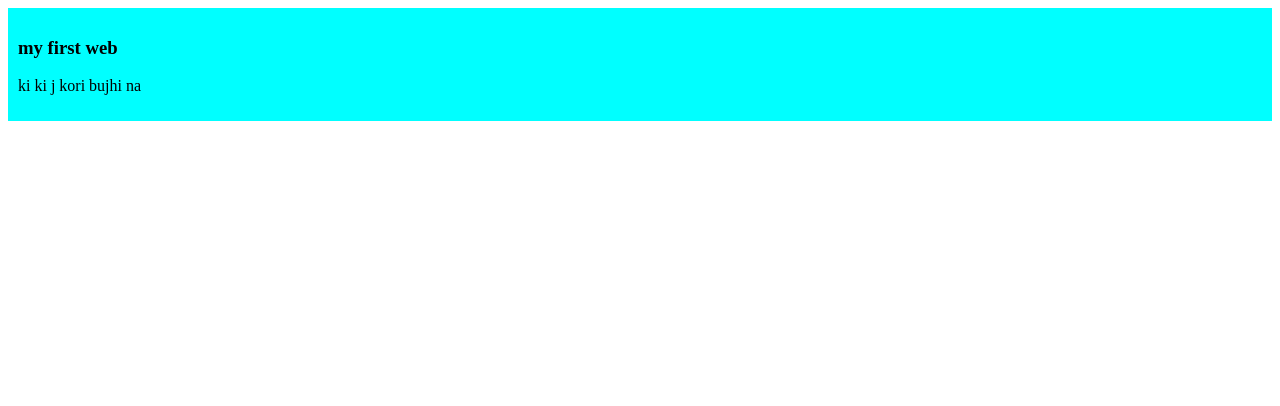
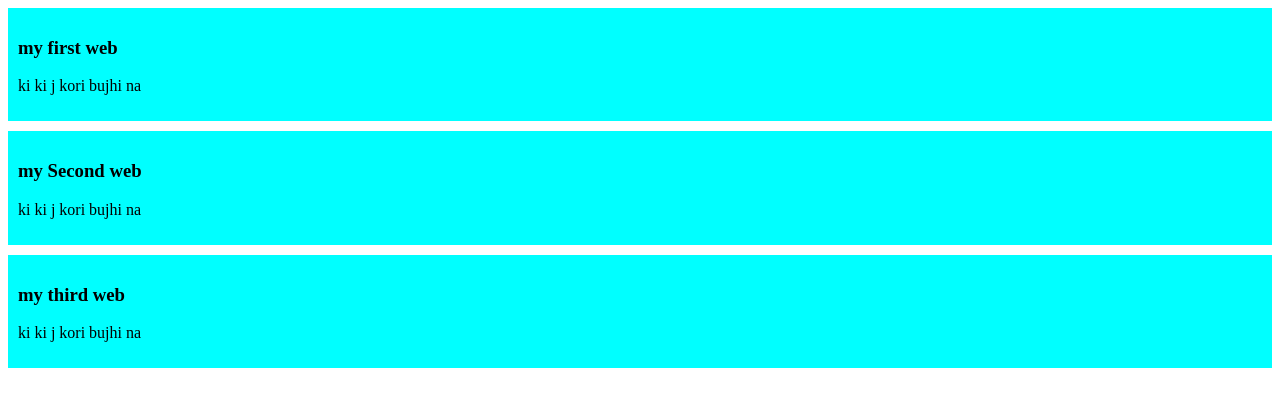
Before and after one commit to km-naimul/my-simple-web, a plain HTML site: page index.html in a window 1280 px wide. Drawn offline with Linux system fonts and the light colour scheme.

Commit message:
added second and third blog

```diff
--- a/index.html
+++ b/index.html
@@ -11,5 +11,13 @@
         <h3> my first web</h3>
         <p>ki ki j kori bujhi na</p>
     </div>
+    <div>
+        <h3> my Second web</h3>
+        <p>ki ki j kori bujhi na</p>
+    </div>
+    <div>
+        <h3> my third web</h3>
+        <p>ki ki j kori bujhi na</p>
+    </div>
 </body>
 </html>
--- a/styles/blog.css
+++ b/styles/blog.css
@@ -1,4 +1,5 @@
 div{
     background-color: aqua;
     padding: 10px;
+    margin-bottom: 10px;
 }
```
